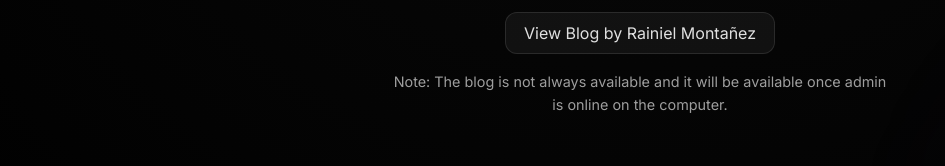
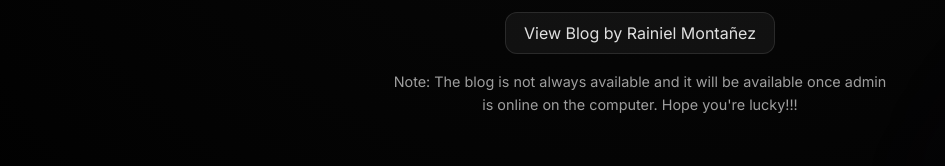
Before and after one commit to rrrainielll/dex-landing-page, a plain HTML site: page index.html in a window 1280 px wide. Shown: the part 446-612 px from the top of the page, without its empty margins (0-945 px from the left). Drawn offline with nearby package versions, Linux system fonts and the light colour scheme.

Commit message:
Update index.html

```diff
--- a/index.html
+++ b/index.html
@@ -143,7 +143,7 @@
   </div>
 
   <p style="font-size: 0.9rem; color: #9e9e9e; margin-top: 1rem;">
-    Note: The blog is not always available and it will be available once admin is online on the computer.
+    Note: The blog is not always available and it will be available once admin is online on the computer. Hope you're lucky!!!
   </p>
 
   <footer>© 2025 dex-server.space — Private Domain</footer>
```
